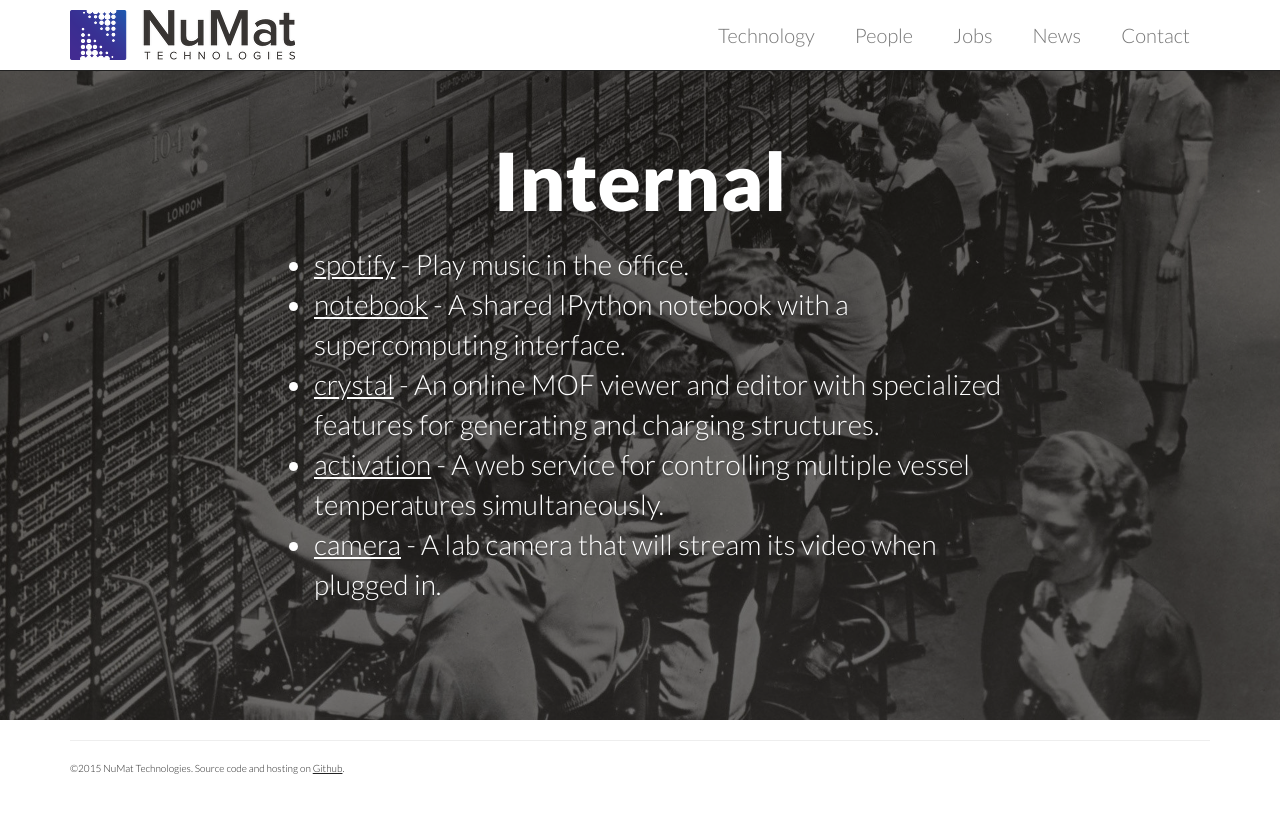
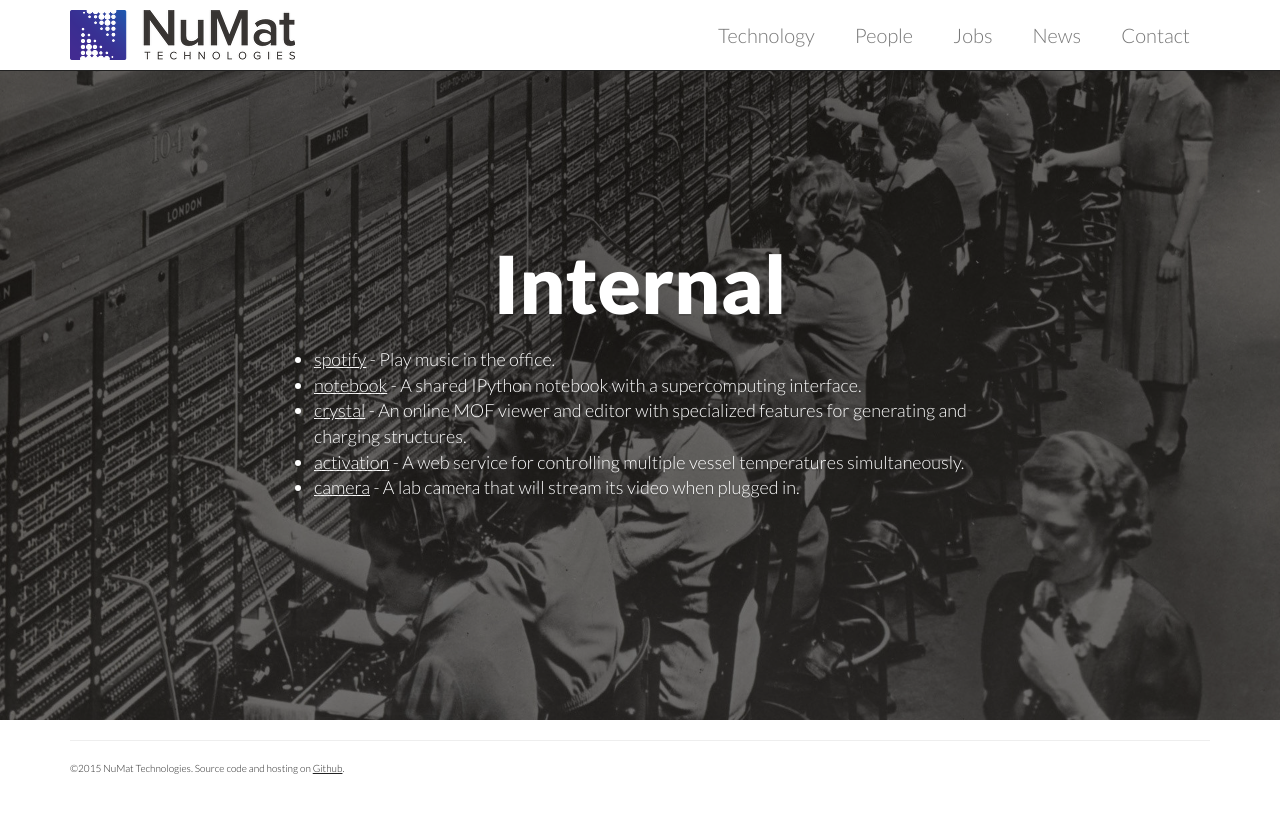
Before and after one commit to numat/numat.github.io, a Jekyll site: the page built from internal.md, in a window 1280 px wide. Shown: the top 813 px of the page. Built offline with Jekyll 4.4.1, drawn with Linux system fonts in a browser that asks for light colours; nearby versions of some CDN libraries; comment, search, counter and statistics services are not loaded.

Commit message:
Fixed skrollr adding whitespace to pages

```diff
--- a/_sass/global.scss
+++ b/_sass/global.scss
@@ -41,6 +41,7 @@
 p,
 li {
   font-family: $font-stack;
+  font-size: 18px;
   font-weight: $thin;
 }
 
--- a/_sass/headers.scss
+++ b/_sass/headers.scss
@@ -45,7 +45,9 @@
   color: $white;
   margin: 10px auto;
   padding: 30px;
+  text-align: center;
   text-shadow: 0 2px 0 rgba($black, .2);
+  width: 100%;
 }
 
 .header-title > h1 {
@@ -53,29 +55,10 @@
   margin-bottom: 10px;
 }
 
-.header-title > p {
-  font-size: 28px;
-  font-weight: $thin;
-}
-
-.header-title {
-  text-align: center;
-  width: 100%;
-}
-
-.header-title > ul {
-  text-align: left;
-}
-
 @media (min-width: 480px) {
   .header-title > h1 {
     font-size: 28px;
     margin-bottom: 20px;
-  }
-
-  .header-title > p,
-  .header-title > ul {
-    margin: 0 10%;
   }
 }
 
@@ -87,17 +70,31 @@
 }
 
 @media (min-width: 992px) {
-  .header-title > p,
-  .header-title > ul > li {
-    font-size: 28px;
-  }
-
-  .header-title > p,
-  .header-title > ul {
-    margin: 0 20%;
-  }
-
   .header-title > h1 {
     margin: 20px 20%;
   }
 }
+
+.header-title > p {
+  font-size: 28px;
+  font-weight: $thin;
+}
+
+.header-title > ul {
+  text-align: left;
+}
+
+@media (min-width: 480px) {
+  .header-title > p,
+  .header-title > ul {
+    margin: 0 10%;
+  }
+}
+
+@media (min-width: 992px) {
+  .header-title > p,
+  .header-title > ul {
+    font-size: 28px;
+    margin: 0 20%;
+  }
+}
--- a/_sass/news.scss
+++ b/_sass/news.scss
@@ -30,7 +30,7 @@
   text-align: justify;
 }
 
-.post p > a {
+.post a {
   text-decoration: underline;
 }
 
@@ -60,7 +60,3 @@
 .entry-body {
   margin-top: 20px;
 }
-
-.footer > p {
-  font-size: 10px;
-}
--- a/main.js
+++ b/main.js
@@ -9,7 +9,7 @@
     headroom.init();
 
     // Move headers on scroll
-    skrollr.init();
+    skrollr.init({forceHeight: false});
 
     // Changes background scrolling and sizing for mobile devices
     if (/Android|webOS|iPhone|iPad|iPod|BlackBerry|IEMobile|Opera Mini/i.test(navigator.userAgent)) {
```
